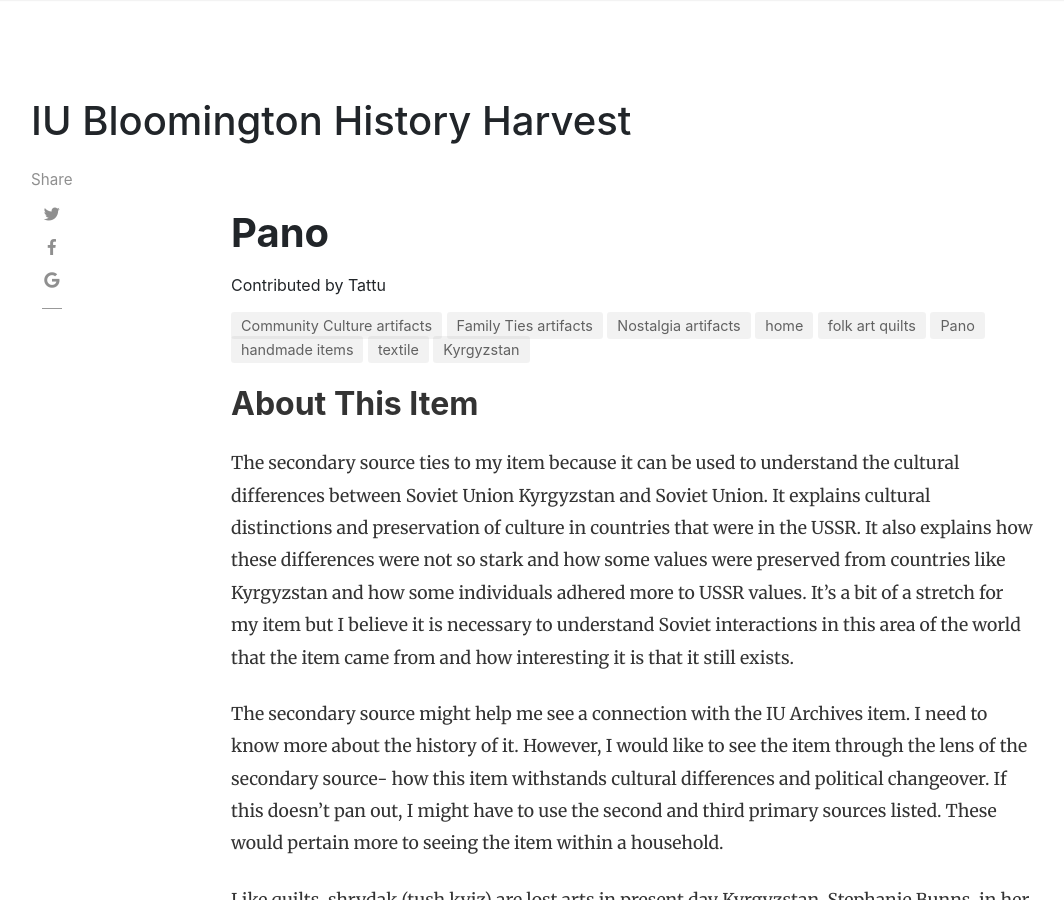
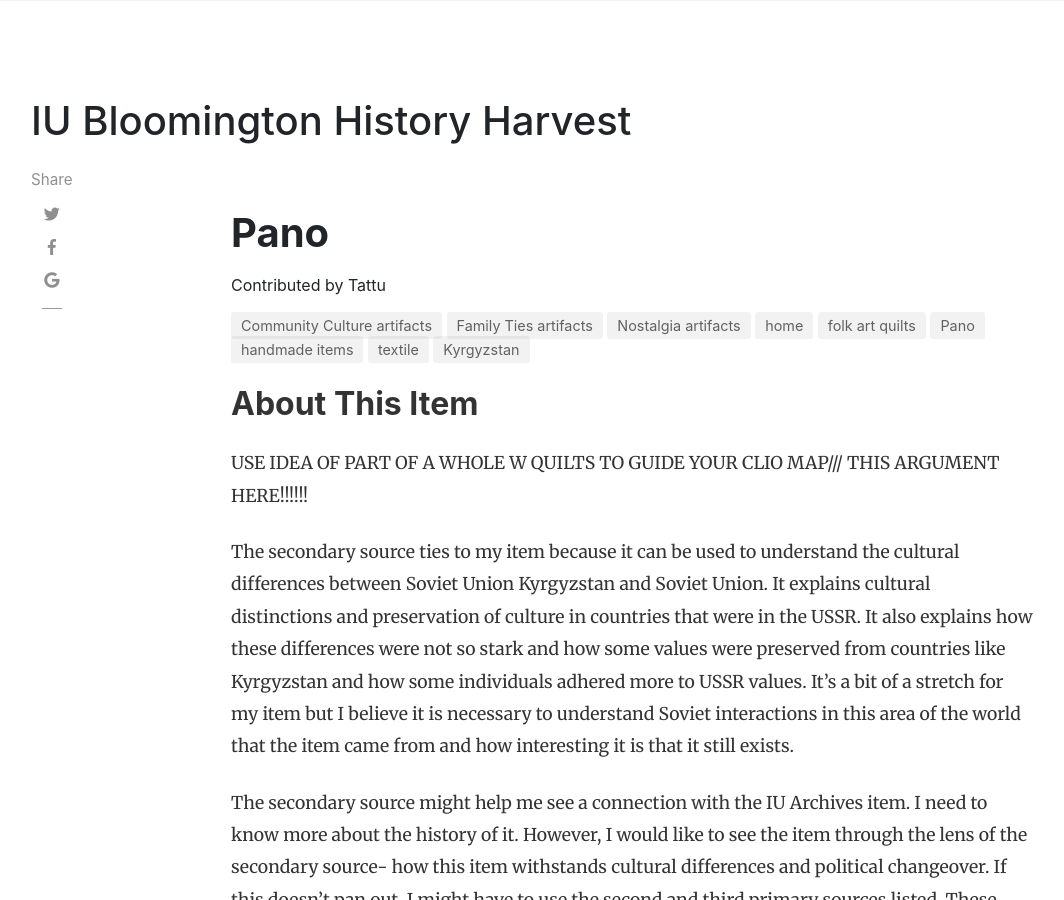
Before and after one commit to H301HistoryHarvest/H301HistoryHarvest, a Jekyll site: the page built from _items/2019-10-03-0010.md, in a window 1280 px wide and 900 px high. Shown: the whole window, without its empty margins (54-1118 px from the left). Built offline with Jekyll 4.4.1, drawn with Linux system fonts in a browser that asks for light colours; nearby versions of some CDN libraries; comment, search, counter and statistics services are not loaded.

Commit message:
Update 2019-10-03-0010.md

```diff
--- a/_items/2019-10-03-0010.md
+++ b/_items/2019-10-03-0010.md
@@ -15,6 +15,7 @@ tags: [ home, folk art quilts, Pano, handmade items, textile, Kyrgyzstan ]
 ---
 
 ## About This Item
+USE IDEA OF PART OF A WHOLE W QUILTS TO GUIDE YOUR CLIO MAP/// THIS ARGUMENT HERE!!!!!!
 
 The secondary source ties to my item because it can be used to understand the cultural differences between Soviet Union Kyrgyzstan and Soviet Union. It explains cultural distinctions and preservation of culture in countries that were in the USSR. It also explains how these differences were not so stark and how some values were preserved from countries like Kyrgyzstan and how some individuals adhered more to USSR values. It’s a bit of a stretch for my item but I believe it is necessary to understand Soviet interactions in this area of the world that the item came from and how interesting it is that it still exists.
 
```
